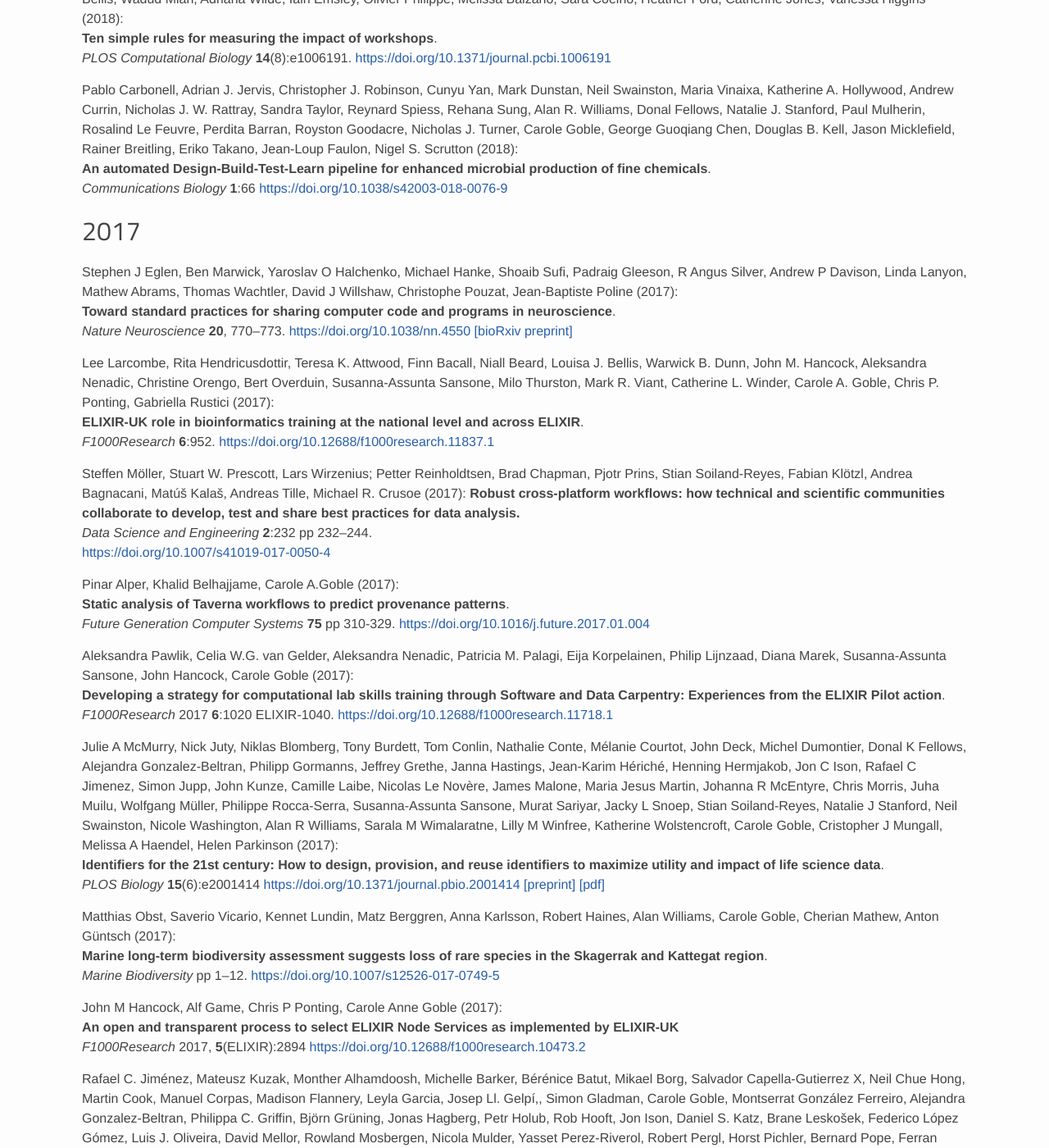
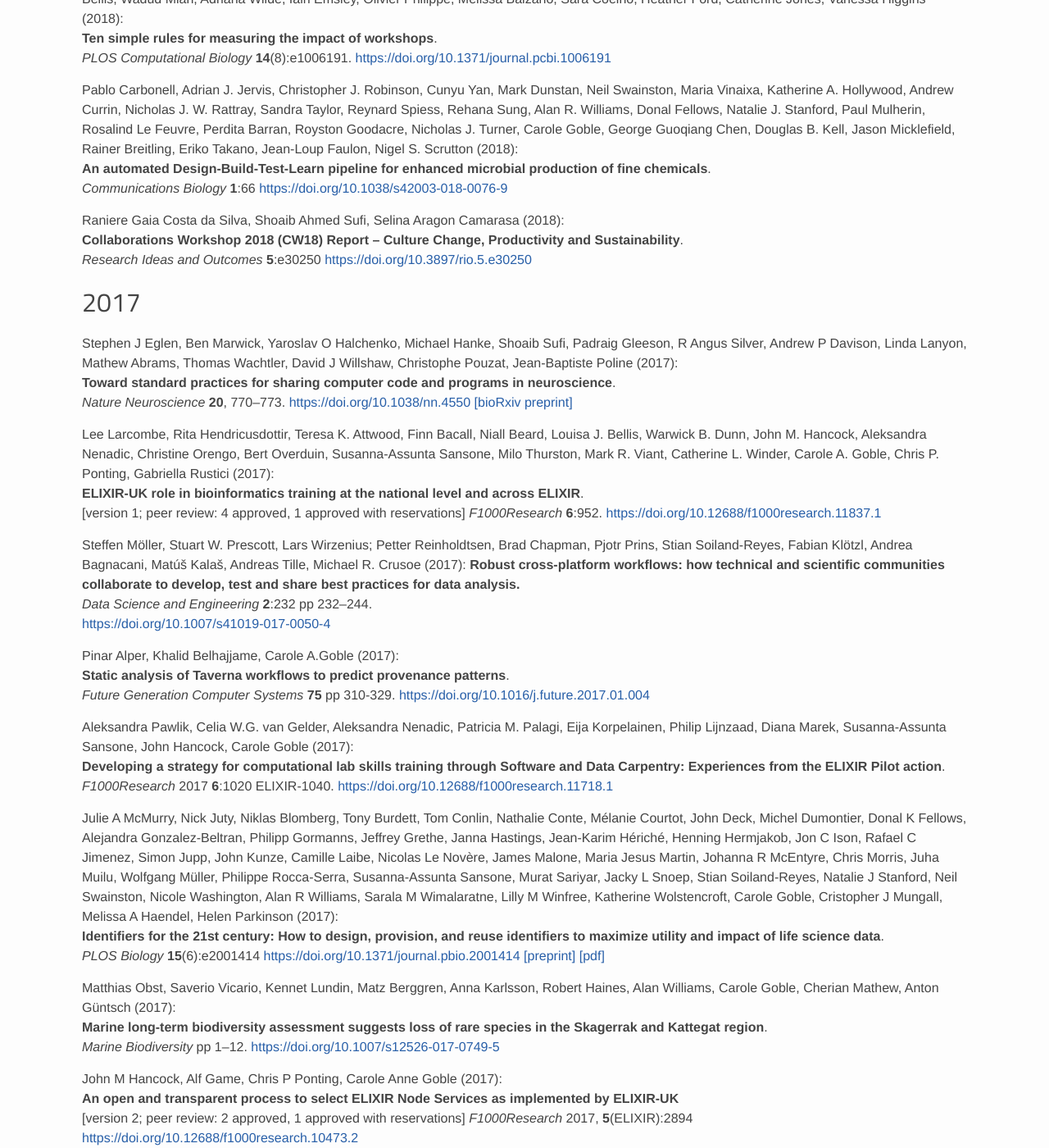
Before and after one commit to eScienceLab/eScienceLab.github.io, a Jekyll site: the page built from publications/index.md, in a window 1280 px wide and 1400 px high, scrolled down 2284 px. Shown: the whole window at 82% size. Built offline with Jekyll 4.4.1, drawn with Linux system fonts in a browser that asks for light colours; comment, search, counter and statistics services are not loaded; some of the changed text lies outside the part shown.

Commit message:
Added Raniere/Shoaib's paper in Research Ideas and Outcomes
also tidied up F1000 citations

```diff
--- a/publications/index.md
+++ b/publications/index.md
@@ -77,6 +77,7 @@
 John Van Horn, Sumiko Abe, José Luis Ambite, Teresa K. Attwood, Niall Beard, Louisa Bellis, Avnish Bhattrai, Alex Bui, Gully Burns, Lily Fierro, Jonathan Gordon,
 Jeffrey Grethe, Jeana Kamdar, Xiaoyu Lei, Kristina Lerman, Annette McGrath, Nicola Mulder, Caroline O'Driscoll, Crystal Stewart, Sonika Tyagi (2019):
 **Advancing the international data science workforce through shared training and education**
+[version 1; peer review: 1 approved, 1 approved with reservations].
 _F1000Research_ **8**:251
 <https://doi.org/10.12688/f1000research.18357.1>
 
@@ -129,6 +130,10 @@
 _Communications Biology_ **1**:66
 [https://doi.org/10.1038/s42003-018-0076-9](https://doi.org/10.1038/s42003-018-0076-9)
 
+Raniere Gaia Costa da Silva, Shoaib Ahmed Sufi, Selina Aragon Camarasa (2018):
+**Collaborations Workshop 2018 (CW18) Report – Culture Change, Productivity and Sustainability**.
+_Research Ideas and Outcomes_ **5**:e30250
+<https://doi.org/10.3897/rio.5.e30250>
 
 ## 2017
 
@@ -139,6 +144,7 @@
 
 Lee Larcombe, Rita Hendricusdottir, Teresa K. Attwood, Finn Bacall, Niall Beard, Louisa J. Bellis, Warwick B. Dunn, John M. Hancock, Aleksandra Nenadic, Christine Orengo, Bert Overduin, Susanna-Assunta Sansone, Milo Thurston, Mark R. Viant, Catherine L. Winder, Carole A. Goble, Chris P. Ponting, Gabriella Rustici (2017):
 **ELIXIR-UK role in bioinformatics training at the national level and across ELIXIR**.
+[version 1; peer review: 4 approved, 1 approved with reservations]
 _F1000Research_ **6**:952.
 [https://doi.org/10.12688/f1000research.11837.1](https://doi.org/10.12688/f1000research.11837.1)
 
@@ -173,11 +179,13 @@
 
 John M Hancock, Alf Game, Chris P Ponting, Carole Anne Goble (2017):
 **An open and transparent process to select ELIXIR Node Services as implemented by ELIXIR-UK**
+[version 2; peer review: 2 approved, 1 approved with reservations]
 _F1000Research_ 2017, **5**(ELIXIR):2894
 [https://doi.org/10.12688/f1000research.10473.2](https://doi.org/10.12688/f1000research.10473.2)
 
 Rafael C. Jiménez, Mateusz Kuzak, Monther Alhamdoosh, Michelle Barker, Bérénice Batut, Mikael Borg, Salvador Capella-Gutierrez X, Neil Chue Hong, Martin Cook, Manuel Corpas, Madison Flannery, Leyla Garcia, Josep Ll. Gelpí,, Simon Gladman, Carole Goble, Montserrat González Ferreiro, Alejandra Gonzalez-Beltran, Philippa C. Griffin, Björn Grüning, Jonas Hagberg, Petr Holub, Rob Hooft, Jon Ison, Daniel S. Katz, Brane Leskošek, Federico López Gómez, Luis J. Oliveira, David Mellor, Rowland Mosbergen, Nicola Mulder, Yasset Perez-Riverol, Robert Pergl, Horst Pichler, Bernard Pope, Ferran Sanz, Maria V. Schneider, Victoria Stodden, Radosław Suchecki, Radka Svobodová Vařeková,, Harry-Anton Talvik, Ilian Todorov, Andrew Treloar, Sonika Tyagi,, Maarten van Gompel, Daniel Vaughan, Allegra Via, Xiaochuan Wang, Nathan S. Watson-Haigh, Steve Crouch (2017):
 **Four simple recommendations to encourage best practices in research software**
+[version 1; peer review: 3 approved]
 _F1000Research_ 2017, **6**:876
 [https://doi.org/10.12688/f1000research.11407.1](https://doi.org/10.12688/f1000research.11407.1)
 
@@ -417,7 +425,7 @@
 [https://doi.org/10.1186/2041-1480-5-S1-S3](https://doi.org/10.1186/2041-1480-5-S1-S3)
 
 Shoaib Sufi, Neil Chue Hong, Simon Hettrick, Mario Antonioletti, Stephen Crouch, Alexander Hay, Devasena Inupakutika, Mike Jackson, Aleksandra Pawlik, Giacomo Peru, John Robinson, Les Carr, David De Roure, Carole Goble, Mark Parsons (2014):
-*Software in reproducible research: advice and best practice collected from experiences at the collaborations workshop.*
+**Software in reproducible research: advice and best practice collected from experiences at the collaborations workshop.**
 _Proceedings of the 1st ACM SIGPLAN Workshop on Reproducible Research Methodologies and New Publication Models in Computer Engineering_. 2014.
 [https://doi.org/10.1145/2618137.2618140](https://doi.org/10.1145/2618137.2618140)
 [[preprint]](https://www.escholar.manchester.ac.uk/api/datastream?publicationPid=uk-ac-man-scw:226534&datastreamId=FULL-TEXT.PDF)
```
